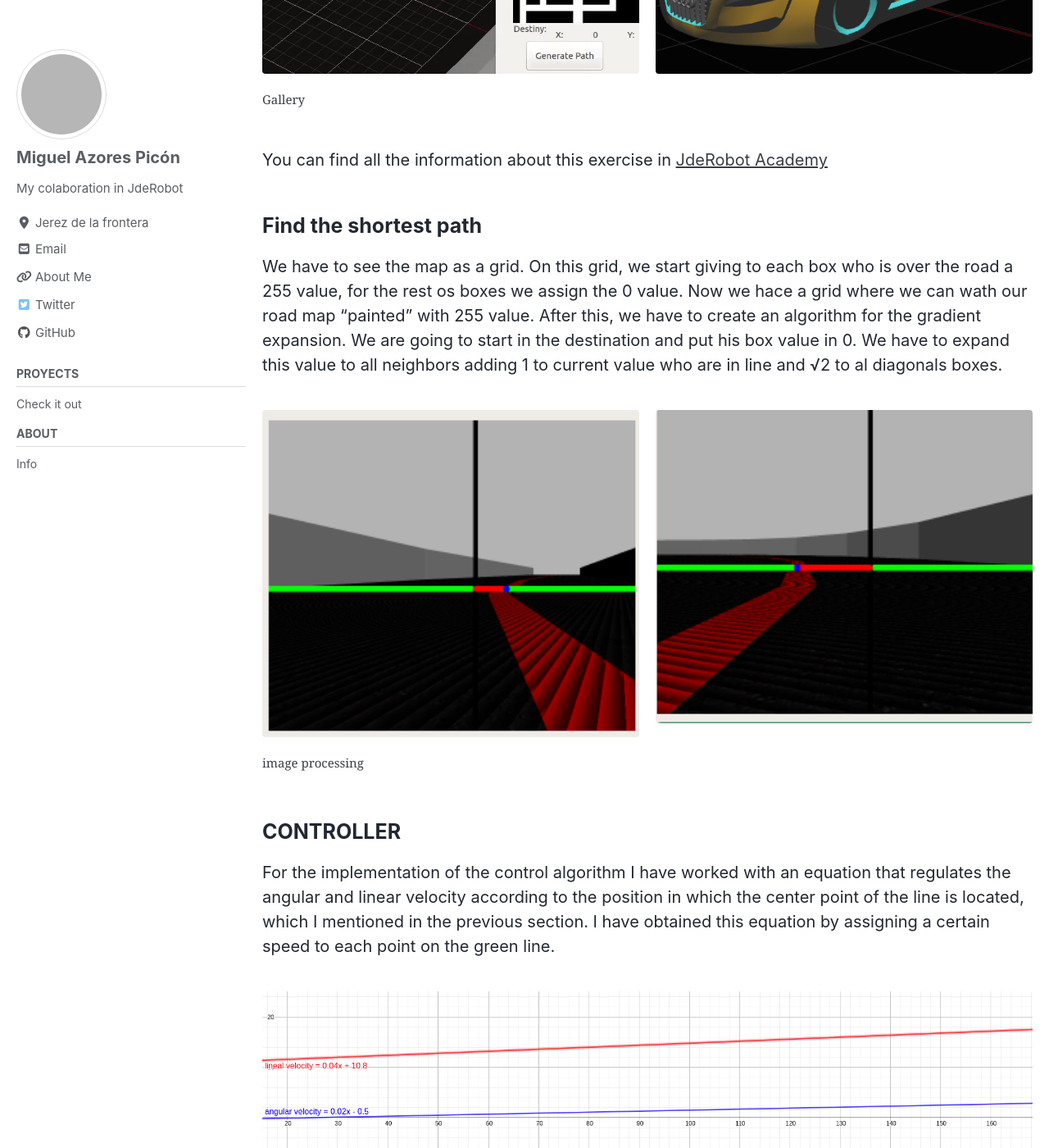
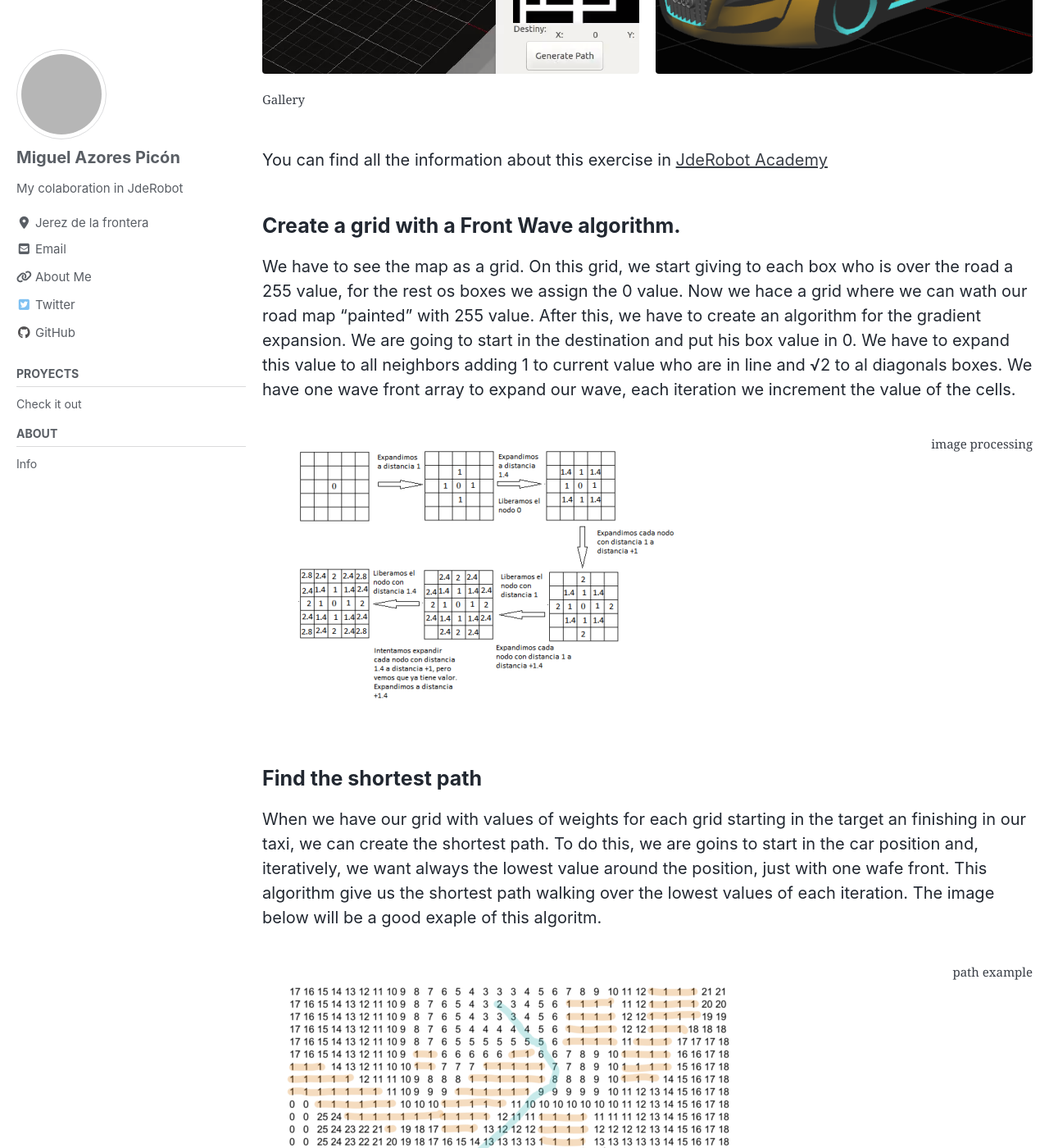
Before and after one commit to TheRoboticsClub/colab-2020-Miguel-Azores, a Jekyll site: the page built from docs/_pages/exercises/taxi.md, in a window 1280 px wide and 1400 px high, scrolled down 617 px. Shown: the whole window at 82% size. Built offline with Jekyll 4.4.1, drawn with Linux system fonts in a browser that asks for light colours; cached includes are drawn as plain includes; nearby versions of some CDN libraries; some of the changed text lies outside the part shown; grey boxes are pictures that could not be loaded.

Commit message:
finished taxi and obstable

```diff
--- a/docs/_pages/exercises/taxi.md
+++ b/docs/_pages/exercises/taxi.md
@@ -27,20 +27,16 @@ gallery:
   title: "Taxi."
 
 imageproc:
-- url: /assets/images/exercises/follow_line/imageprocc1.png
-  image_path: /assets/images/exercises/follow_line/imageprocc1.png
-  alt: "Image proccesing."
-  title: "Image proccesing."
-- url: /assets/images/exercises/follow_line/imageprocc2.png
-  image_path: /assets/images/exercises/follow_line/imageprocc2.png
-  alt: "Image proccesing."
-  title: "Image proccesing."
+- url: /assets/images/exercises/taxi/weights.png
+  image_path: /assets/images/exercises/taxi/weights.png
+  alt: "Wafe front"
+  title: "Wafe front"
 
-equation:
-- url: /assets/images/exercises/follow_line/geogebra.png
-  image_path: /assets/images/exercises/follow_line/geogebra.png
-  alt: "equation."
-  title: "equation."
+path:
+- url: /assets/images/exercises/taxi/pathExample.png
+  image_path: /assets/images/exercises/taxi/pathExample.png
+  alt: "path"
+  title: "path"
 
 ---
 ## GOAL
@@ -51,22 +47,22 @@ The objective of this practice is to implement the logic of a Gradient Path Plan
 
 You can find all the information about this exercise in [JdeRobot Academy](http://jderobot.github.io/RoboticsAcademy/exercises/AutonomousCars/follow_line/)
 
+## Create a grid with a Front Wave algorithm.
+
+We have to see the map as a grid. On this grid, we start giving to each box who is over the road a 255 value, for the rest os boxes we assign the 0 value. Now we hace a grid where we can wath our road map "painted" with 255 value.
+After this, we have to create an algorithm for the gradient expansion. We are going to start in the destination and put his box value in 0. We have to expand this value to all neighbors adding 1 to current value who are in line and √2 to al diagonals boxes. We have one wave front array to expand our wave, each iteration we increment the value of the cells.
+{% include gallery id="imageproc" caption="image processing" %}
+
 ## Find the shortest path
 
-We have to see the map as a grid. On this grid, we start giving to each box who is over the road a 255 value, for the rest os boxes we assign the 0 value. Now we hace a grid where we can wath our road map "painted" with 255 value.
-After this, we have to create an algorithm for the gradient expansion. We are going to start in the destination and put his box value in 0. We have to expand this value to all neighbors adding 1 to current value who are in line and √2 to al diagonals boxes.
-{% include gallery id="imageproc" caption="image processing" %}
+When we have our grid with values of weights for each grid starting in the target an finishing in our taxi, we can create the shortest path. To do this, we are goins to start in the car position and, iteratively, we want always the lowest value around the position, just with one wafe front. This algorithm give us the shortest path walking over the lowest values of each iteration. The image below will be a good exaple of this algoritm.
 
-## CONTROLLER
+{% include gallery id="path" caption="path example" %}
 
-For the implementation of the control algorithm I have worked with an equation that regulates the angular and linear velocity according to the position in which the center point of the line is located, which I mentioned in the previous section.
-I have obtained this equation by assigning a certain speed to each point on the green line.
+## Follow path
 
-{% include gallery id="equation" caption="velocity equation" %}
+To follow the path, we take two angles and compare them. The first angle is the orientation of the car in terms of the global map. The second one is the angle of the lowest point of the gradient, to the car. With these two angles we will know how much has to rotate the car and his direction. To define the lineal velocity y had set a constant value. If angular velocity is high, low lineal speed.
 
 ## VIDEO OF THE SOLUTION
 
 [Youtube link](https://www.youtube.com/watch?v=B5lmRhTmefE)
-
-- [X] Lap time simulation: 48 seconds.
-- [X] Lap time real: 48 seconds.
```
Also changed, not shown: docs/assets/images/exercises/taxi/pathExample.png (added), docs/assets/images/exercises/taxi/weights.png (added).
